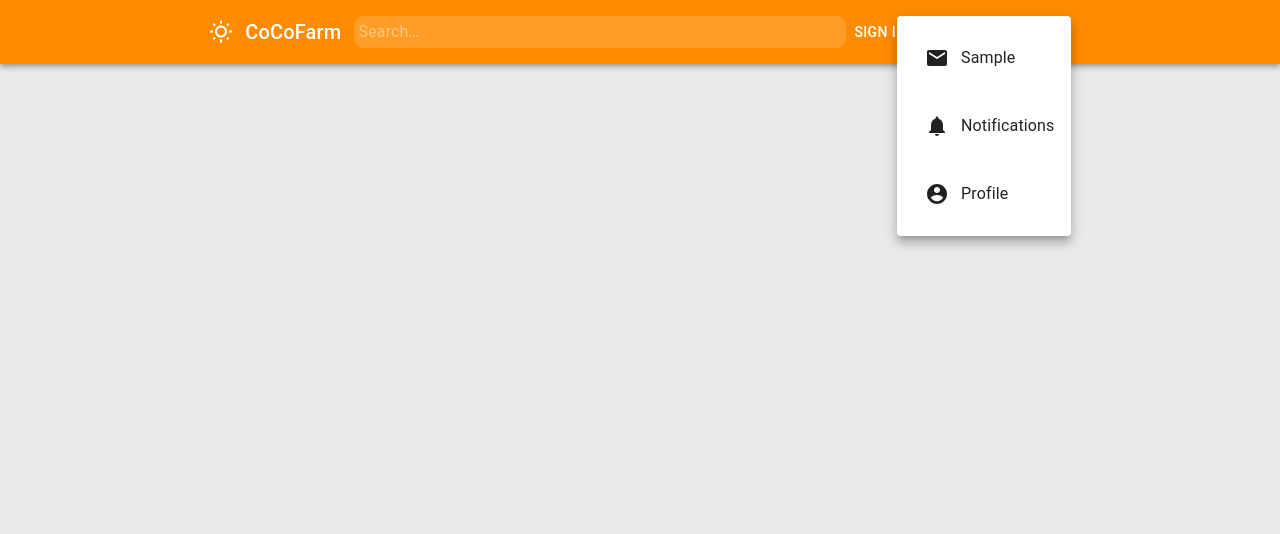
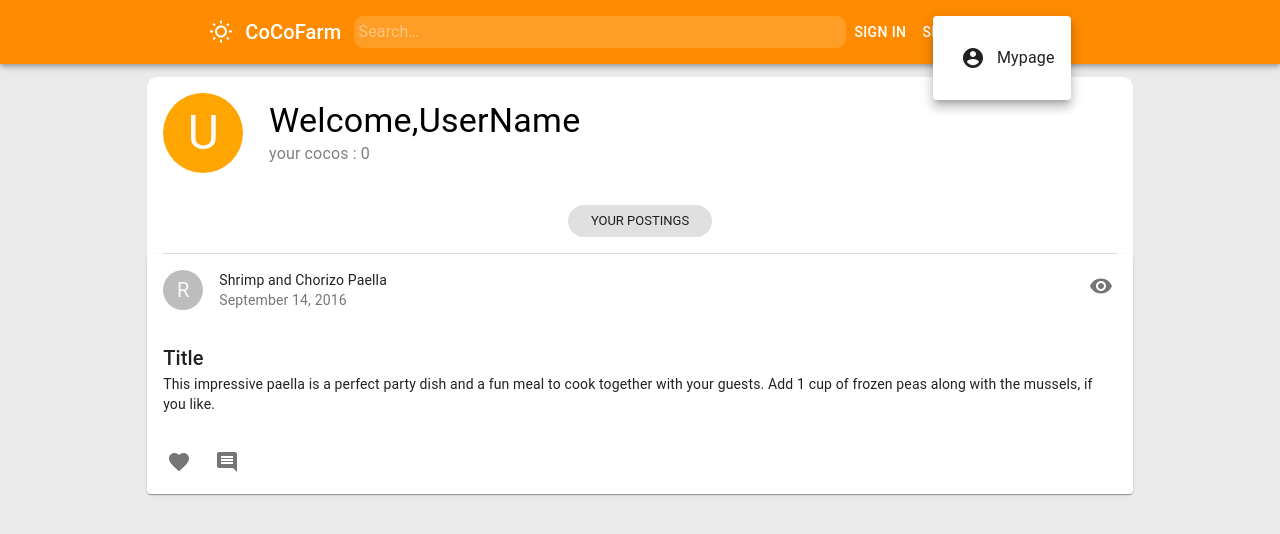
Before and after one commit to codestates/beb-03-second-05-CoCoFarm, a React (Create React App) app in the folder client/: page /mypage in a window 1280 px wide. Both pictures are taken after a click on the button 1046 px from the left and 32 px from the top of the page. Shown: the top 534 px of the page. Built offline with nearby package versions, Linux system fonts and the light colour scheme.

Commit message:
feat : mypage 추가중..

```diff
--- a/client/package.json
+++ b/client/package.json
@@ -11,6 +11,7 @@
     "@testing-library/jest-dom": "^5.16.4",
     "@testing-library/react": "^13.1.1",
     "@testing-library/user-event": "^13.5.0",
+    "axios": "^0.26.1",
     "react": "^18.0.0",
     "react-dom": "^18.0.0",
     "react-router-dom": "^6.3.0",
--- a/client/src/App.js
+++ b/client/src/App.js
@@ -4,9 +4,10 @@ import Signin from "./page/Signin";
 import Signup from "./page/Signup";
 import Posting from "./page/Posting";
 import Postdetail from "./page/Postdetail";
+import Mypage from "./page/Mypage";
 
 import { BrowserRouter, Routes, Route } from "react-router-dom";
-
+//userInfo는 app.js에서 세팅
 function App() {
   return (
     <div className="App">
@@ -18,6 +19,7 @@ function App() {
           <Route path="/signup" element={<Signup />}></Route>
           <Route path="/posting" element={<Posting />}></Route>
           <Route path="/postdetail" element={<Postdetail />}></Route>
+          <Route path="/mypage" element={<Mypage />}></Route>
         </Routes>
       </BrowserRouter>
     </div>
--- a/client/src/components/header.js
+++ b/client/src/components/header.js
@@ -1,6 +1,6 @@
 import * as React from "react";
 import { useState } from "react";
-import { Link } from "react-router-dom";
+import { Link, useNavigate } from "react-router-dom";
 
 import { styled, alpha } from "@material-ui/core/styles";
 import AppBar from "@material-ui/core/AppBar";
@@ -57,9 +57,10 @@ export default function Header() {
 
   const isMenuOpen = Boolean(anchorEl);
   const isMobileMenuOpen = Boolean(mobileMoreAnchorEl);
+  const navigate = useNavigate();
 
   const handleProfileMenuOpen = (event) => {
-    setAnchorEl(event.currentTarget);
+    clickMypage();
   };
 
   const handleMobileMenuClose = () => {
@@ -75,27 +76,27 @@ export default function Header() {
     setMobileMoreAnchorEl(event.currentTarget);
   };
 
+  const clickMypage = () => {
+    navigate("/mypage");
+  };
   const menuId = "primary-search-account-menu";
-  const renderMenu = (
-    <Menu
-      anchorEl={anchorEl}
-      anchorOrigin={{
-        vertical: "top",
-        horizontal: "right",
-      }}
-      id={menuId}
-      keepMounted
-      transformOrigin={{
-        vertical: "top",
-        horizontal: "right",
-      }}
-      open={isMenuOpen}
-      onClose={handleMenuClose}
-    >
-      <MenuItem onClick={handleMenuClose}>Profile</MenuItem>
-      <MenuItem onClick={handleMenuClose}>My account</MenuItem>
-    </Menu>
-  );
+  // const renderMenu = (
+  //   <Menu
+  //     anchorEl={anchorEl}
+  //     anchorOrigin={{
+  //       vertical: "top",
+  //       horizontal: "right",
+  //     }}
+  //     id={menuId}
+  //     keepMounted
+  //     transformOrigin={{
+  //       vertical: "top",
+  //       horizontal: "right",
+  //     }}
+  //     open={isMenuOpen}
+  //     onClose={handleMenuClose}
+  //   ></Menu>
+  // );
 
   const mobileMenuId = "primary-search-account-menu-mobile";
   const renderMobileMenu = (
@@ -114,22 +115,6 @@ export default function Header() {
       open={isMobileMenuOpen}
       onClose={handleMobileMenuClose}
     >
-      <MenuItem>
-        <IconButton size="medium" aria-label="show 4 new mails" color="inherit">
-          <MailIcon />
-        </IconButton>
-        <p>Sample</p>
-      </MenuItem>
-      <MenuItem>
-        <IconButton
-          size="medium"
-          aria-label="show 17 new notifications"
-          color="inherit"
-        >
-          <NotificationsIcon />
-        </IconButton>
-        <p>Notifications</p>
-      </MenuItem>
       <MenuItem onClick={handleProfileMenuOpen}>
         <IconButton
           size="medium"
@@ -140,7 +125,7 @@ export default function Header() {
         >
           <AccountCircle />
         </IconButton>
-        <p>Profile</p>
+        <p>Mypage</p>
       </MenuItem>
     </Menu>
   );
@@ -257,7 +242,6 @@ export default function Header() {
         </Toolbar>
       </AppBar>
       {renderMobileMenu}
-      {renderMenu}
     </Box>
   );
 }
--- a/client/src/components/post.js
+++ b/client/src/components/post.js
@@ -3,8 +3,6 @@ import { Link } from "react-router-dom";
 import {
   Card,
   CardHeader,
-  CardMedia,
-  CardActionArea,
   CardContent,
   CardActions,
   Collapse,
@@ -16,7 +14,6 @@ import {
 } from "@material-ui/core";
 import { styled } from "@material-ui/core/styles";
 import FavoriteIcon from "@material-ui/icons/Favorite";
-import ShareIcon from "@material-ui/icons/Share";
 import VisibilityIcon from "@material-ui/icons/Visibility";
 import CommentIcon from "@material-ui/icons/Comment";
 import SendIcon from "@material-ui/icons/Send";
@@ -87,6 +84,7 @@ export default function Post() {
       <Collapse in={expanded} timeout="auto" unmountOnExit>
         <CardContent>
           <Comment />
+          <Comment />
           <Box
             className="CommentInputArea"
             style={{ padding: "2%", display: "flex", justifyContent: "right" }}
--- /dev/null
+++ b/client/src/page/Mypage.js
@@ -0,0 +1,92 @@
+import {
+  Container,
+  Box,
+  Avatar,
+  Typography,
+  Divider,
+  Chip,
+} from "@material-ui/core";
+import axios from "axios";
+import { useState } from "react";
+import Post from "../components/post";
+
+function Mypage() {
+  return (
+    <div className="Mypage">
+      <Container
+        style={{
+          display: "flex",
+          justifyContent: "center",
+          alignItems: "center",
+          marginTop: "1%",
+        }}
+      >
+        <Box
+          className="MypageContent"
+          style={{
+            borderRadius: "10px",
+            width: "80%",
+            background: "white",
+            display: "flex",
+            justifyContent: "center",
+            flexDirection: "column",
+          }}
+        >
+          <Box
+            className="ProfileTitle"
+            style={{
+              display: "flex",
+              alignItems: "center",
+            }}
+          >
+            <Box>
+              <Avatar
+                style={{
+                  width: "5rem",
+                  height: "5rem",
+                  fontSize: "3rem",
+                  background: "orange",
+                  margin: "1rem",
+                }}
+              >
+                U
+              </Avatar>
+            </Box>
+
+            <Box
+              className="ProfileTextArea"
+              style={{
+                display: "flex",
+                margin: "1%",
+                flexDirection: "column",
+              }}
+            >
+              <Typography variant="h4">Welcome,UserName</Typography>
+              <Typography
+                variant="body1"
+                style={{
+                  color: "gray",
+                }}
+              >
+                your cocos : 0
+              </Typography>
+            </Box>
+          </Box>
+          <Chip
+            label="YOUR POSTINGS"
+            style={{
+              width: "9rem",
+              margin: "1rem",
+              alignSelf: "center",
+            }}
+          />
+
+          <Divider variant="middle" />
+          <Post />
+        </Box>
+      </Container>
+    </div>
+  );
+}
+
+export default Mypage;
--- a/client/src/page/Posting.js
+++ b/client/src/page/Posting.js
@@ -6,7 +6,16 @@ import {
   TextField,
   Button,
 } from "@material-ui/core";
+import axios from "axios";
+import { useState } from "react";
+
 function Posting() {
+  const [title, setTitle] = useState("");
+  const [content, setContent] = useState("");
+  // const [hasgtag,setHashtag] = useState("");
+  // optional
+
+  // TODO : onChange, onClick 함수 작성
   return (
     <div className="Posting">
       <Container
--- a/client/src/page/Signin.js
+++ b/client/src/page/Signin.js
@@ -5,7 +5,27 @@ import {
   TextField,
   Button,
 } from "@material-ui/core";
+import { useState, useEffect } from "react";
 function Signin() {
+  const [email, setEmail] = useState(undefined);
+  const [password, setPassword] = useState(undefined);
+
+  function emailHandler(e) {
+    setEmail(e.target.value);
+  }
+  function passwordHandler(e) {
+    setPassword(e.target.value);
+  }
+
+  useEffect(() => {
+    console.log("userInfo Changed!");
+  }, [email, password]);
+
+  // TODO : onClick 함수 작성
+  async function clickSignin() {
+    // let result = axios.get()
+  }
+
   return (
     <div className="Signin">
       <Container
@@ -38,7 +58,12 @@ function Signin() {
           >
             SIGN IN
           </Typography>
-          <TextField id="standard-basic" label="ID" variant="standard" />
+          <TextField
+            id="standard-basic"
+            label="E-MAIL"
+            variant="standard"
+            onChange={emailHandler}
+          />
 
           <TextField
             id="standard-password-input"
@@ -46,6 +71,7 @@ function Signin() {
             type="password"
             autoComplete="current-password"
             variant="standard"
+            onChange={passwordHandler}
           />
           <br />
           <Button
```
Also changed, not shown: client/src/page/Signup.js (+95 -4 lines), 1 other file (tests, documents, lock files or other folders).
